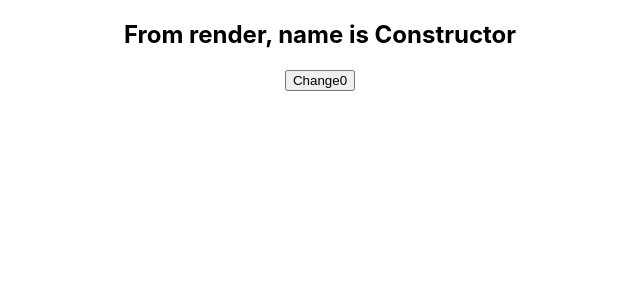
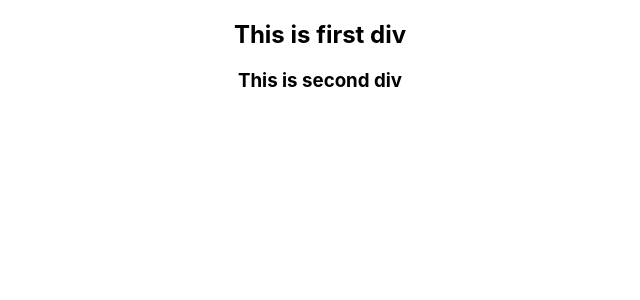
Before and after one commit to nitinbly84/hello-world, a React (Create React App) app: page / in a window 1280 px wide. Shown: the top 300 px of the page, without its empty margins (320-960 px from the left). Built offline with nearby package versions, Linux system fonts and the light colour scheme.

Commit message:
Added React.Fragment example

```diff
--- a/src/App.js
+++ b/src/App.js
@@ -10,7 +10,9 @@ import NamesList from './components/Listing'
 import CssProcessor from './components/CSSComponent'
 import NormalForm from './components/FormProcess';
 import LifecycleA from './components/LifecycleComponent';
+import FragmentSample2, { FragmentSample } from './components/Fragment'
 
+// https://codesandbox.io/p/sandbox/00254q4n6p?file=%2Fsrc%2Findex.js
 
 // Create any new React App using: npx create--react--app <project name>
 // npm install axios
@@ -21,8 +23,9 @@ function App() {
     // To format the code, select the code to format & press Ctrl+K then Ctrl+F
     return (
         <div className="App">
-            <LifecycleA name='props'/>
-            {/*<NormalForm />
+            <FragmentSample2 />
+            {/*<LifecycleA name='props'/>
+            <NormalForm />
             <CssProcessor position={1} name={'primary'}/>
             <NamesList />
             <ParentComponent />
--- /dev/null
+++ b/src/components/Fragment.js
@@ -0,0 +1,38 @@
+import React from 'react'
+
+// If I need to create a second <div> then we need enclose both <div> in another <div> or any other tag, as return
+// can have only one parent tag & this causes multiple dom tags created
+// But if use FragmemntSample2 then extra <div> is avoided, it is useful when you are taking different parts from different
+// places but want to put all those under single tag, i.e. the caller tag
+// Also check how the export is done after default, default export can be imported with different name but other exports
+// need to be imported as mentioned during export including {}
+// React.Fragment can have key='' only as part of props it can be used during the list rendering
+// instead of React.Fragment, one can use <></> but then can't pass key attribute
+function FragmentSample() {
+    return (
+        <div>
+            < div >
+                <h2>This is first div</h2>
+            </div>
+            <div>
+                <h3>This is second div</h3>
+            </div>
+        </div>
+    )
+}
+
+function FragmentSample2() {
+    return (
+        <React.Fragment>
+            <div>
+                <h2>This is first div</h2>
+            </div>
+            <div>
+                <h3>This is second div</h3>
+            </div>
+        </React.Fragment>
+        )
+}
+
+export default FragmentSample2;
+export {FragmentSample}
```
Also changed, not shown: src/components/PortalDemo.js (deleted).
